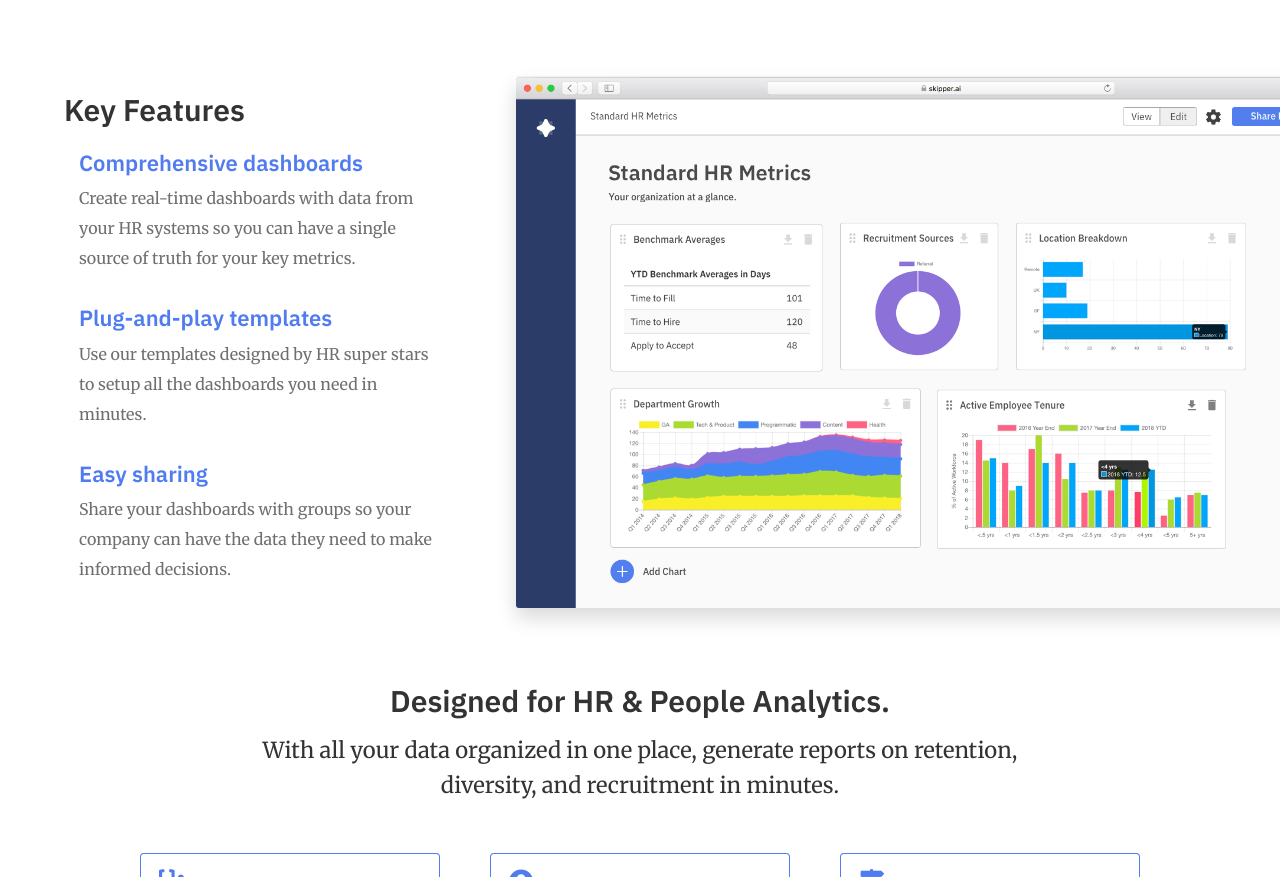
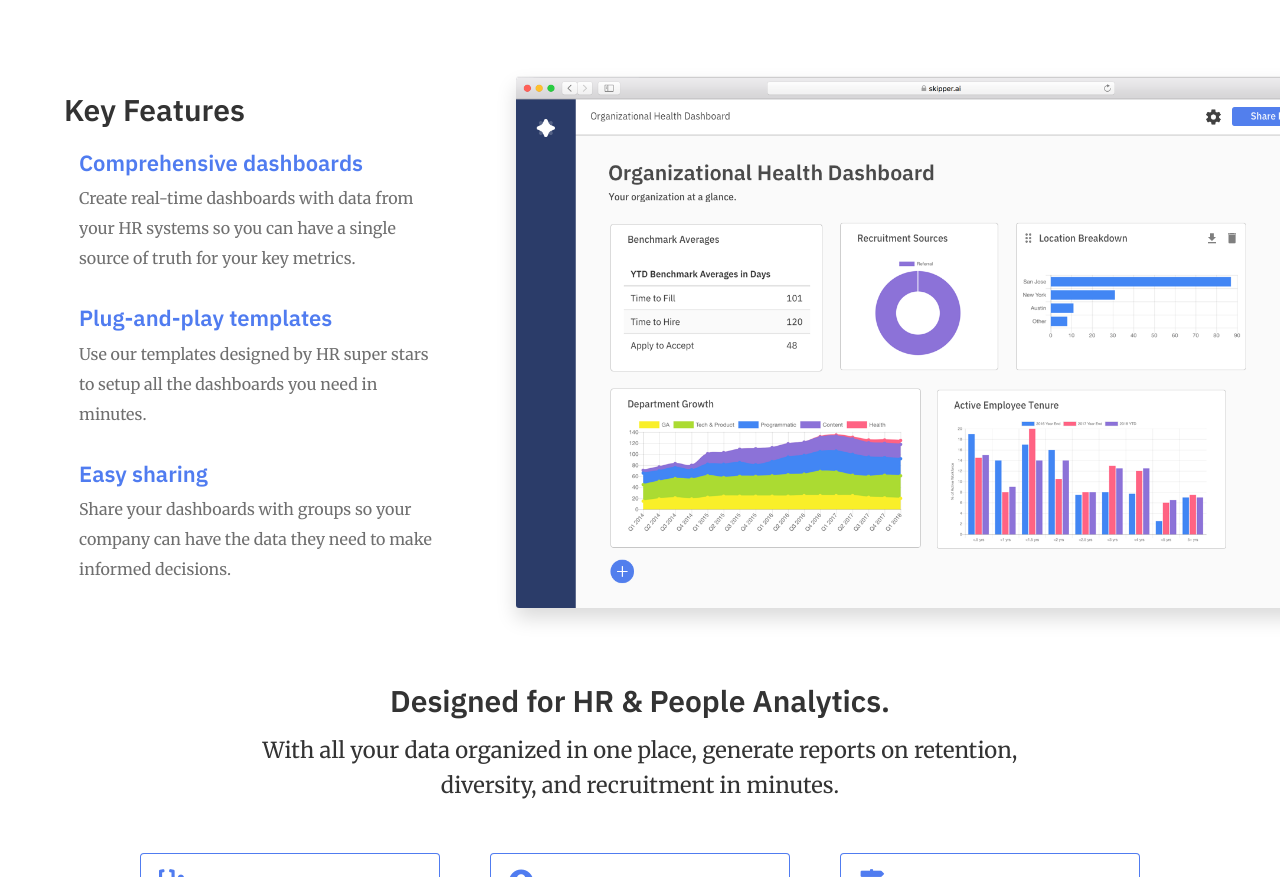
Before and after one commit to bstanfield/skipper, a website: page app/assets/index.pug in a window 1280 px wide. Shown: the part 833-1710 px from the top of the page. Drawn offline with nearby package versions, Linux system fonts and the light colour scheme; files that its build step writes are made by us from their sources; a script that the page names is missing.

Commit message:
wtf happened to research.png

```diff
--- a/app/assets/index.pug
+++ b/app/assets/index.pug
@@ -75,7 +75,7 @@ block content
           p Share your dashboards with groups so your company can have the data they need to make informed decisions.
 
       .demo-box
-        img.demoimg(src='images/dashboard1.png')
+        img.demoimg(src='images/Comprehensive Dashboards.png')
 
   .primary-container.centered
     h1 Designed for HR & People Analytics.
```
Also changed, not shown: public/images/research.png (deleted), public/index.html, 2 other files.
